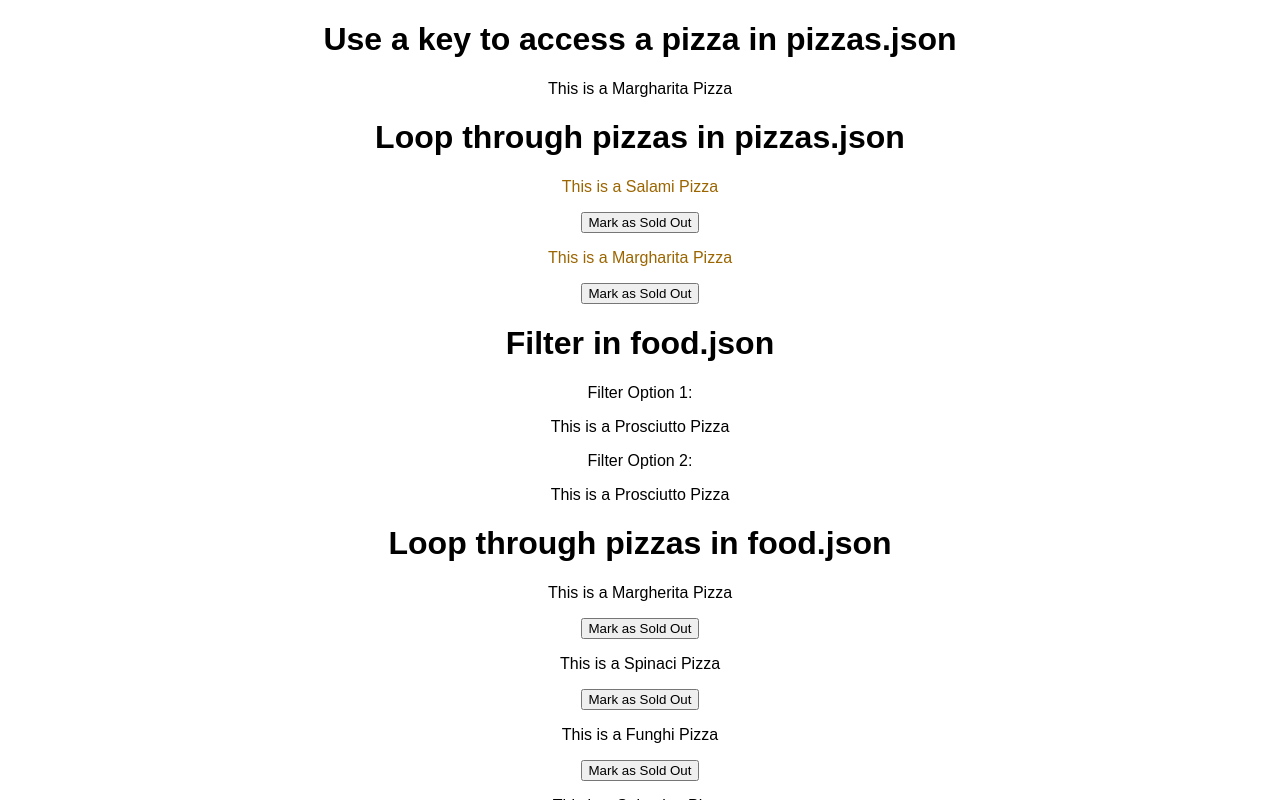
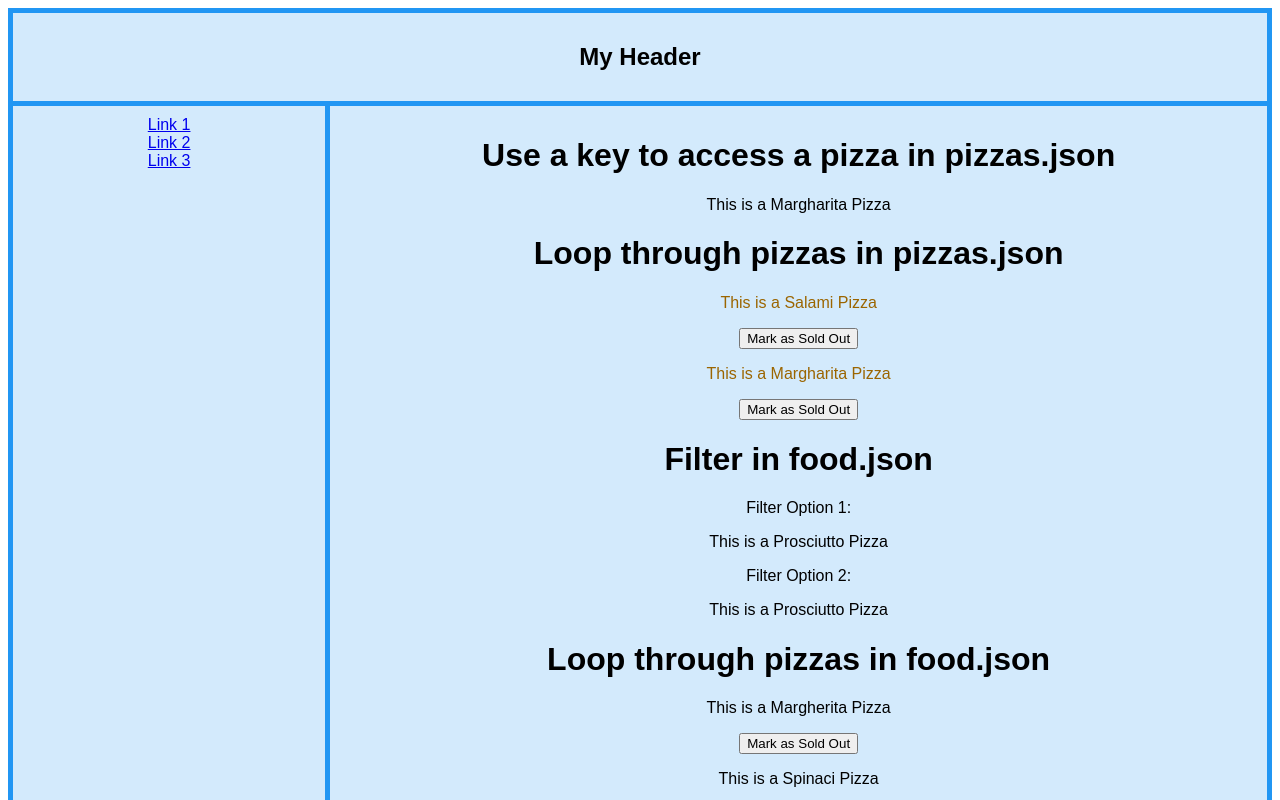
Before and after one commit to wuztb/code-sandbox-react-alpha, a React (Create React App) app: page / in a window 1280 px wide. Shown: the top 800 px of the page. Built offline with nearby package versions, Linux system fonts and the light colour scheme.

Commit message:
added basic layout

```diff
--- a/src/App.js
+++ b/src/App.js
@@ -6,9 +6,26 @@ import "./styles.css";
 export default function App() {
   return (
     <div className="App">
-      <PizzaList />
-      <FoodList />
-      <FoodOrder />
+      <div className="container">
+        <div className="header">
+          <h2>My Header</h2>
+        </div>
+        <div className="menu">
+          <a href="#">Link 1</a>
+          <br />
+          <a href="#">Link 2</a>
+          <br />
+          <a href="#">Link 3</a>
+        </div>
+        <div className="content">
+          <PizzaList />
+          <FoodList />
+          <FoodOrder />
+        </div>
+        <div className="footer">
+          <h4>Footer</h4>
+        </div>
+      </div>
     </div>
   );
 }
--- a/src/styles.css
+++ b/src/styles.css
@@ -1,3 +1,35 @@
+/* Site layout https://www.w3schools.com/css/tryit.asp?filename=trycss_grid_layout_named */
+
+.container {
+  display: grid;
+  grid-template-areas:
+    "header header"
+    "menu content"
+    "footer footer";
+  grid-template-columns: 1fr 3fr;
+  gap: 5px;
+  background-color: #2196f3;
+  padding: 5px;
+}
+.container > div {
+  background-color: rgba(255, 255, 255, 0.8);
+  padding: 10px;
+}
+.container > div.header {
+  grid-area: header;
+  text-align: center;
+}
+.container > div.menu {
+  grid-area: menu;
+}
+.container > div.content {
+  grid-area: content;
+}
+.container > div.footer {
+  grid-area: footer;
+}
+
+/* App specific */
 .App {
   font-family: sans-serif;
   text-align: center;
```
